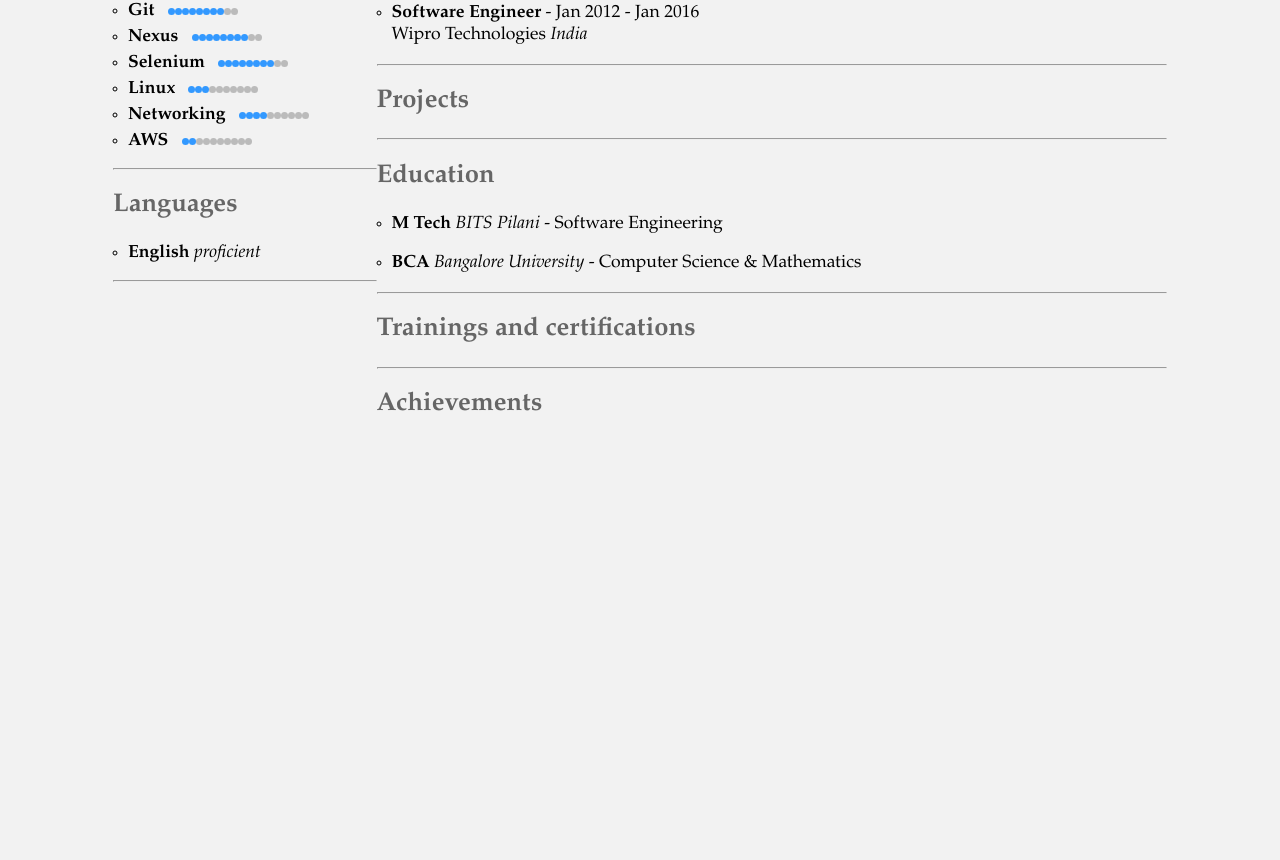
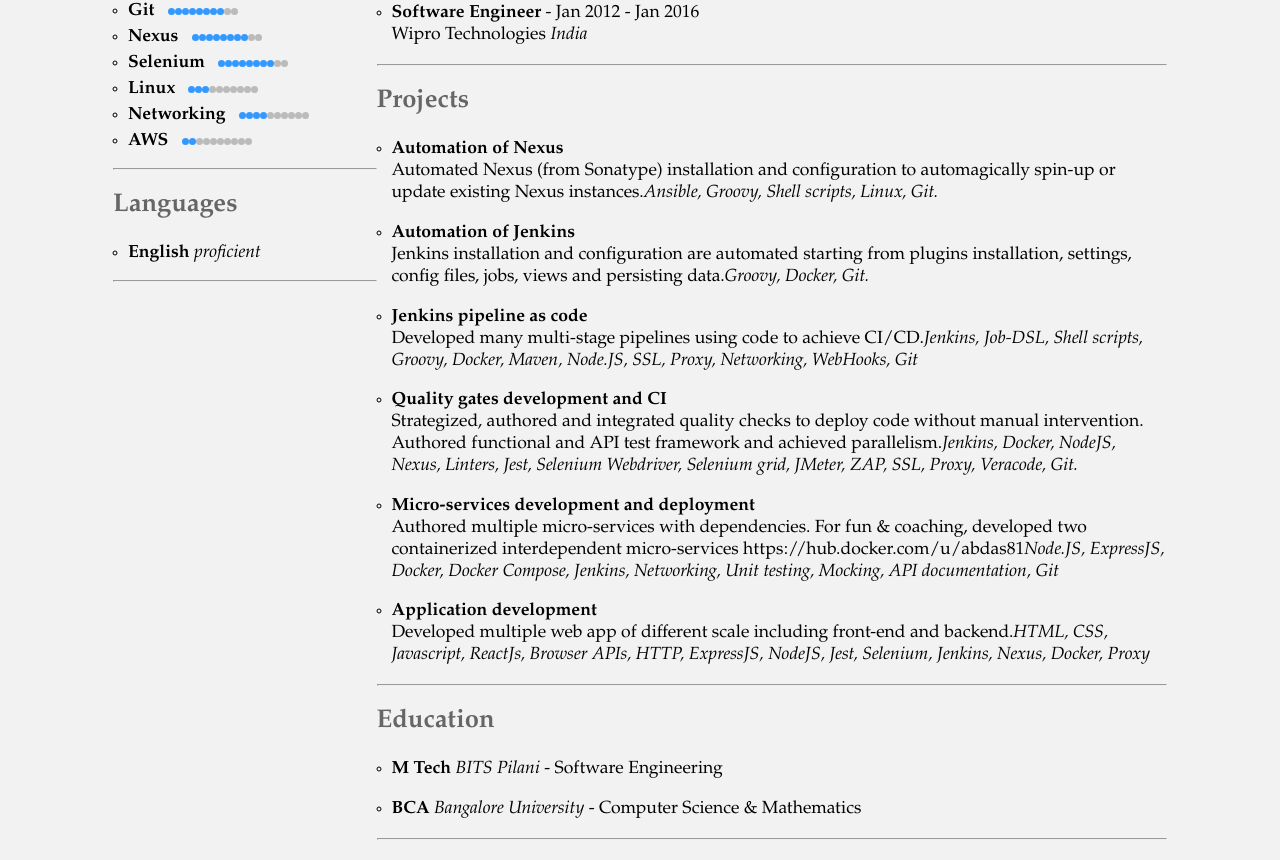
Before and after one commit to iAbhishek91/my-profile, a React app: page / in a window 1280 px wide. Shown: the part 620-1480 px from the top of the page. Before the commit the page ends 1061 px from the top, so only its background shows below. Built offline with nearby package versions, Linux system fonts and the light colour scheme.

Commit message:
feat(comp/Projects): developed and included project in resume body

```diff
--- /dev/null
+++ b/src/components/Body/Projects.jsx
@@ -0,0 +1,19 @@
+import React from 'react';
+import { projectsArr } from '../../resumeConstant';
+
+export default () => (
+  <ul>
+    {
+      projectsArr.map((project, i) => (
+        <li key={`project-${i}`}>
+          <p>
+            <strong>{ project[0] }</strong>
+            <br />
+            { project[1] }
+            { project[2] && <i>{ project[2] }</i> }
+          </p>
+        </li>
+      ))
+    }
+  </ul>
+);
--- a/src/components/Body/index.jsx
+++ b/src/components/Body/index.jsx
@@ -5,6 +5,7 @@
 import Educations from './Educations';
 import Languages from './Languages';
 import WorkExperiences from './WorkExperiences';
+import Projects from './Projects';
 
 export default () => (
   <div id="body-container">
@@ -27,6 +28,7 @@
       <WorkExperiences />
       <hr />
       <h2>Projects</h2>
+      <Projects />
       <hr />
       <h2>Education</h2>
       <Educations />
--- a/src/resumeConstant.js
+++ b/src/resumeConstant.js
@@ -21,6 +21,37 @@
   ['Software Engineer', 'Jan 2012 - Jan 2016', 'Wipro Technologies', 'India'],
 ];
 
+export const projectsArr = [
+  [
+    'Automation of Nexus',
+    'Automated Nexus (from Sonatype) installation and configuration to \
+    automagically spin-up or update existing Nexus instances.',
+    'Ansible, Groovy, Shell scripts, Linux, Git.'
+  ], [
+    'Automation of Jenkins',
+    'Jenkins installation and configuration are automated starting from\
+    plugins installation, settings, config files, jobs, views and persisting data.',
+    'Groovy, Docker, Git.'
+  ], [
+    'Jenkins pipeline as code',
+    'Developed many multi-stage pipelines using code to achieve CI/CD.',
+    'Jenkins, Job-DSL, Shell scripts, Groovy, Docker, Maven, Node.JS, SSL, Proxy, Networking, WebHooks, Git',
+  ], [
+    'Quality gates development and CI',
+    'Strategized, authored and integrated quality checks to deploy code without manual intervention.\
+    Authored functional and API test framework and achieved parallelism.',
+    'Jenkins, Docker, NodeJS, Nexus, Linters, Jest, Selenium Webdriver, Selenium grid, JMeter, ZAP, SSL, Proxy, Veracode, Git.'
+  ], [
+    'Micro-services development and deployment',
+    'Authored multiple micro-services with dependencies. For fun & coaching, developed two containerized interdependent micro-services https://hub.docker.com/u/abdas81',
+    'Node.JS, ExpressJS, Docker, Docker Compose, Jenkins, Networking, Unit testing, Mocking, API documentation, Git'
+  ], [
+    'Application development',
+    'Developed multiple web app of different scale including front-end and backend.',
+    'HTML, CSS, Javascript, ReactJs, Browser APIs, HTTP, ExpressJS, NodeJS, Jest, Selenium, Jenkins, Nexus, Docker, Proxy',
+  ]
+];
+
 export const educationsArr = [
   ['M Tech', 'BITS Pilani', ' - Software Engineering'],
   ['BCA', 'Bangalore University', ' - Computer Science & Mathematics'],
```
